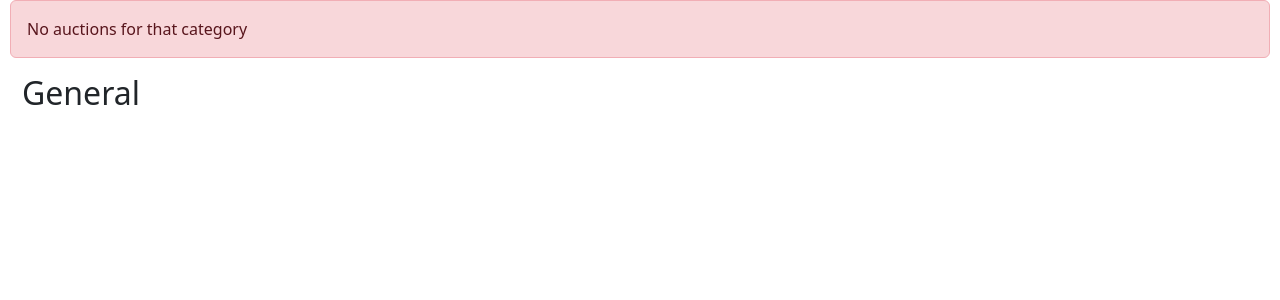
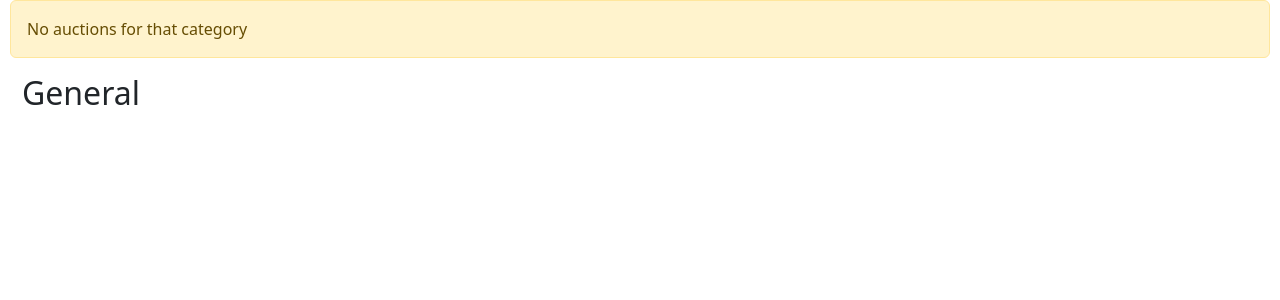
Before and after one commit to davlav88/commerce, a Django app: a page that uses auctions/templates/auctions/layout.html in a window 1280 px wide. Shown: the part 92-392 px from the top of the page. Run offline with Django 3.2, Linux system fonts and the light colour scheme; a user stored in the database is signed in; data comes from the database, SQL or seed files in the repository; both versions use the stored data as it was after the commit.

Commit message:
General improvements

```diff
--- a/auctions/static/auctions/styles.css
+++ b/auctions/static/auctions/styles.css
@@ -1,8 +1,3 @@
 body {
     padding: 10px;
 }
-
-.card .card-img-top {
-    max-height: 8em!important;
-    object-fit: cover!important;
-}
--- a/auctions/templates/auctions/index.html
+++ b/auctions/templates/auctions/index.html
@@ -10,7 +10,7 @@
             {% for auction in auctions %}
                 <div class="col">
                     <div class="card" style="width: 18rem;">
-                        <img src="{{ auction.image }}" class="card-img-top" alt="{{ auction.name }}">
+                        <img src="{{ auction.image }}" class="card-img-top object-object-fit-cover" alt="{{ auction.name }}">
                         <div class="card-body">
                           <h5 class="card-title">{{ auction.name }}</h5>
                           <p class="card-text">{{ auction.description }}</p>
--- a/auctions/templates/auctions/layout.html
+++ b/auctions/templates/auctions/layout.html
@@ -61,7 +61,7 @@
     </nav>
 
     {% if message %}
-      <div class="alert alert-danger" role="alert">
+      <div class="alert {{alert_class}}" role="alert">
         {{message}}
       </div>
     {% endif %}
--- a/auctions/views.py
+++ b/auctions/views.py
@@ -72,7 +72,8 @@ def create(request):
 
         return render(request, "auctions/create.html", {
             "categories": Categories.objects.all(),
-            "message":message
+            "message":message,
+            "alert_class":"alert-danger"
         })
 
     if request.method == "POST":
@@ -85,15 +86,16 @@ def create(request):
         user = request.user
         status = "open"
 
-        if int(price) > 0:
+        try:
             Auctions.objects.create(user=user, name=f"{name}", description=f"{description}", image=f"{image}", price=f"{price}", category=category)
-        else:
+        except ValueError:
             message = "Price must be a positive integer"
 
             return HttpResponseRedirect(f'/create?message={message}')
 
         return render(request, "auctions/index.html", {
                 "message": "Auction created",
+                "alert_class":"alert-success",
                 "auctions": Auctions.objects.all()
             })
 
@@ -103,6 +105,7 @@ def listings(request, id):
     if request.method == "GET":
         q = Auctions.objects.get(pk=id)
         message = request.GET.get('message')
+        alert_class = request.GET.get('alert_class')
         creator = User.objects.get(id=q.user.id)
 
         try:
@@ -131,6 +134,7 @@ def listings(request, id):
                 "listing": q,
                 "button": button,
                 "message": message,
+                "alert_class": alert_class,
                 "creator": creator,
                 "winner": winner,
                 "comments":comments,
@@ -139,7 +143,8 @@ def listings(request, id):
 
         else:
             return render(request, "auctions/listings.html",{
-                "message": "Listing not found"
+                "message": "Listing not found",
+                "alert_class": "alert-danger"
             })
 
 
@@ -154,12 +159,14 @@ def listings(request, id):
 
                 return render(request, "auctions/listings.html", {
                 "message": "Item added to your Watchlist",
+                "alert_class": "alert-success",
                 "listing": auction,
                 "button": "Remove from Watchlist"
             })
             except IntegrityError:
                 return render(request, "auctions/listings.html", {
                 "message": "There was an error adding the item to your watchlist. Try again.",
+                "alert_class": "alert-danger",
                 "listing": auction,
                 "button": "Add to Watchlist"
             })
@@ -169,12 +176,14 @@ def listings(request, id):
 
                 return render(request, "auctions/listings.html", {
                     "message": "Item removed from Watchlist",
+                    "alert_class": "alert-success",
                     "listing": auction,
                     "button": "Add to Watchlist"
                 })
             except IntegrityError:
                 return render(request, "auctions/listings.html", {
                     "message": "There was an error removing the item from your watchlist. Try again.",
+                    "alert_class": "alert-danger",
                     "listing": auction,
                     "button": "Remove from Watchlist"
                 })
@@ -192,15 +201,15 @@ def listings(request, id):
                 if bid_amount > highest_bid.price:
                     Bids.objects.create(user=user,item=auction, price=bid_amount)
                 else:
-                    return HttpResponseRedirect(f'/listings/{id}?message=Bid too low')
+                    return HttpResponseRedirect(f'/listings/{id}?message=Bid too low&alert_class=alert-warning')
 
             else:
                 if bid_amount >= int(auction.price):
                     Bids.objects.create(user=user,item=auction, price=bid_amount)
                 else:
-                    return HttpResponseRedirect(f'/listings/{id}?message=Bid too low')
+                    return HttpResponseRedirect(f'/listings/{id}?message=Bid too low&alert_class=alert-warning')
         else:
-            return HttpResponseRedirect(f'/listings/{id}?message=Bid must be a positive integer')
+            return HttpResponseRedirect(f'/listings/{id}?message=Bid must be a positive integer&alert_class=alert-warning')
 
     if request.method == "POST" and 'close-auction' in request.POST:
         q = Auctions.objects.get(pk=id)
@@ -226,7 +235,7 @@ def listings(request, id):
         try:
             Comments.objects.create(user=user,comment=body, item=q)
         except IntegrityError:
-            return HttpResponseRedirect(f'/listings/{id}?message=Invalid comment')
+            return HttpResponseRedirect(f'/listings/{id}?message=Invalid comment&alert_class=alert-danger')
 
 
 
@@ -257,16 +266,21 @@ def all_categories(request):
 @login_required
 def category(request,name):
     message = ""
+    alert_class = ""
     category = Categories.objects.get(name=name)
     if not category:
         message = "Category doesn't exist"
+        alert_class = "alert-warning"
 
     auctions = Auctions.objects.filter(category__name=name)
     if not auctions:
         message = "No auctions for that category"
+        alert_class = "alert-warning"
+
 
     return render(request,"auctions/category.html", {
         "auctions":auctions,
         "category":category,
-        "message":message
+        "message":message,
+        "alert_class": alert_class
     })
```
Also changed, not shown: db.sqlite3.
